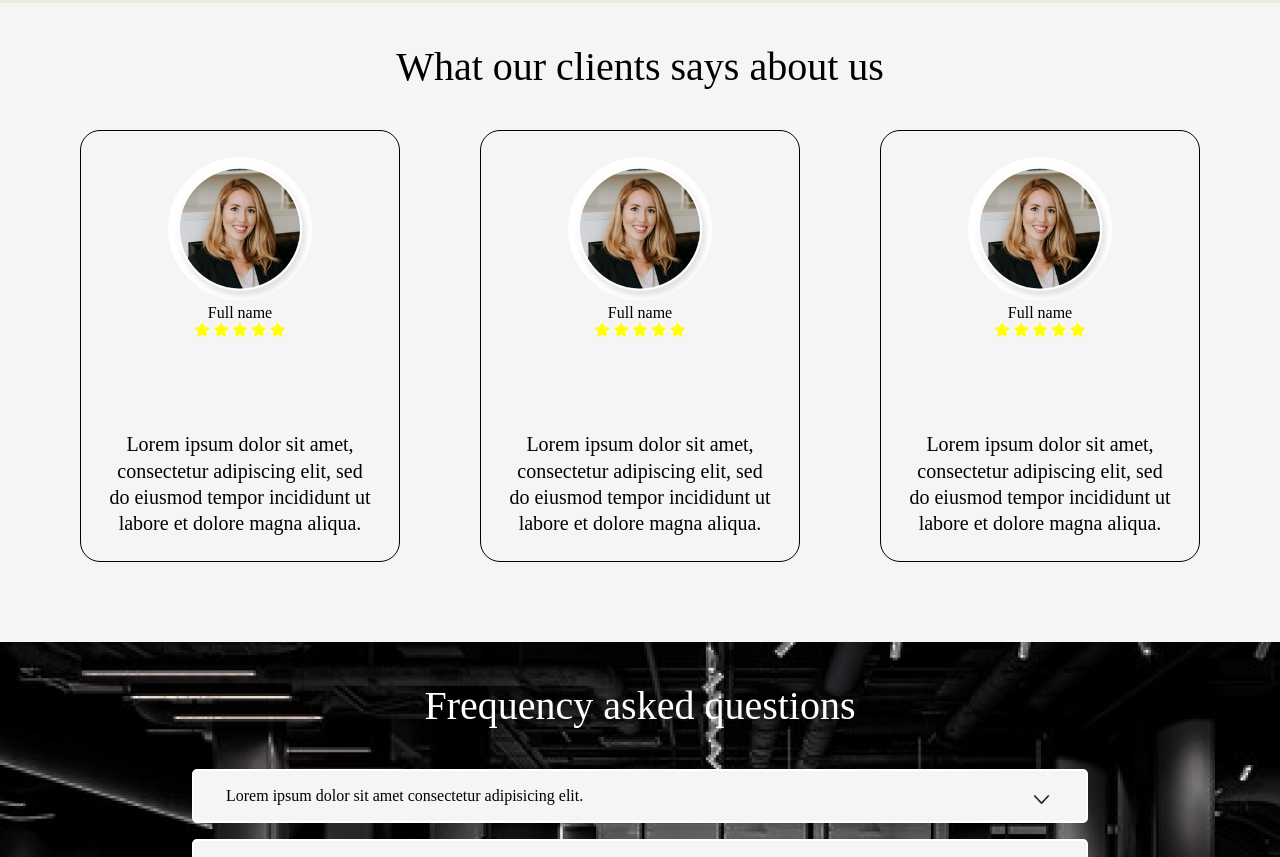
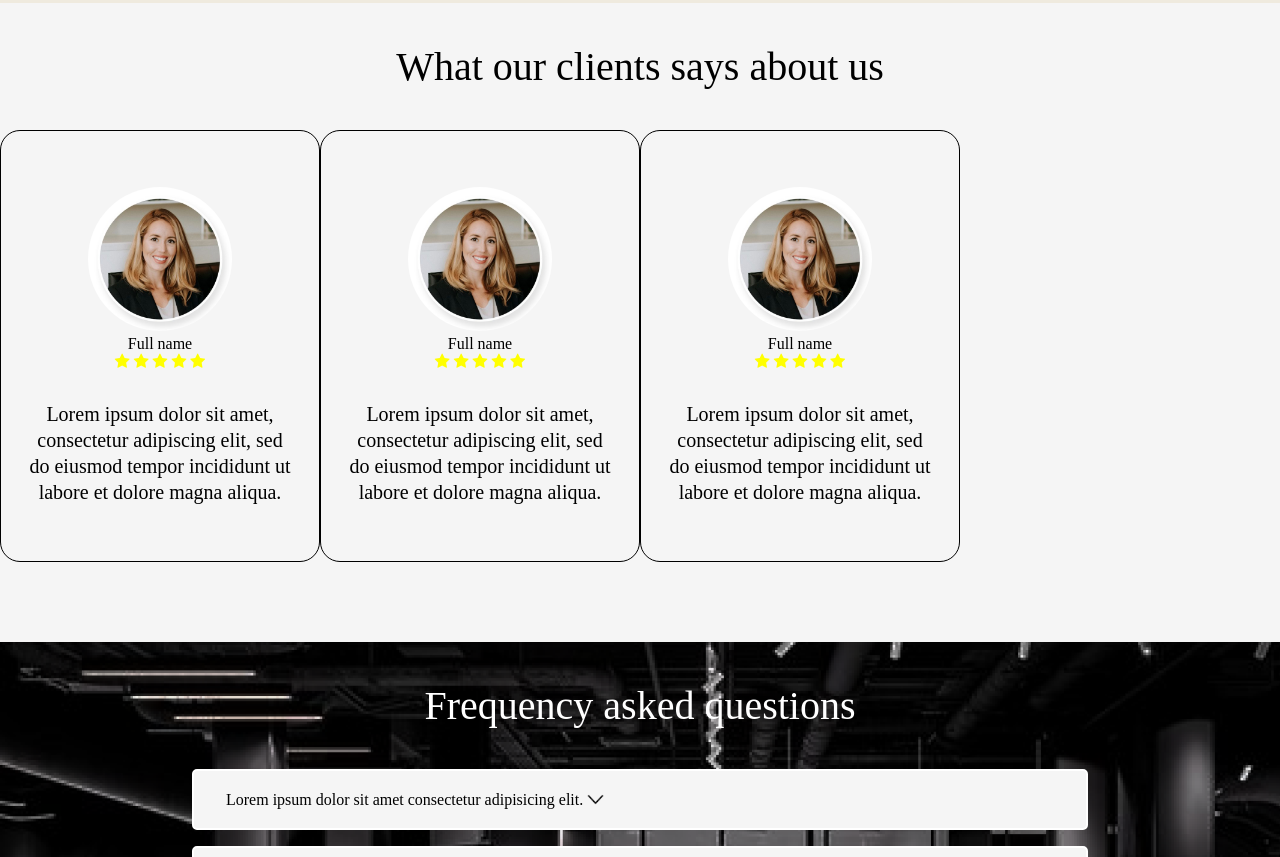
Before and after one commit to Radiaidel/Brief3, a plain HTML site: page index.html in a window 1280 px wide. Shown: the part 2579-3436 px from the top of the page. Drawn offline with nearby package versions, Linux system fonts and the light colour scheme; a web font is replaced by a local one.

Commit message:
VF style

```diff
--- a/style.css
+++ b/style.css
@@ -156,7 +156,7 @@ nav ul li a {
     display: flex;
     flex-direction: column;
     align-items: center;
-    justify-content: space-between;
+    justify-content: space-evenly;
 }
 
 .card:hover {
@@ -339,7 +339,7 @@ nav ul li a {
 
 .list-cards {
     display: flex;
-    justify-content: space-evenly;
+    /* justify-content:space-; */
     align-items: center;
 }
 
@@ -376,12 +376,17 @@ nav ul li a {
     width: 25px;
     float: right;
 }
+.question{
+    display: flex;
+    align-items: center;
+}
 
 .question,
 .answer {
     background-color: var(--base-color);
     padding: 1rem 2rem;
     border-radius: 5px;
+
 }
 
 .question {
```
